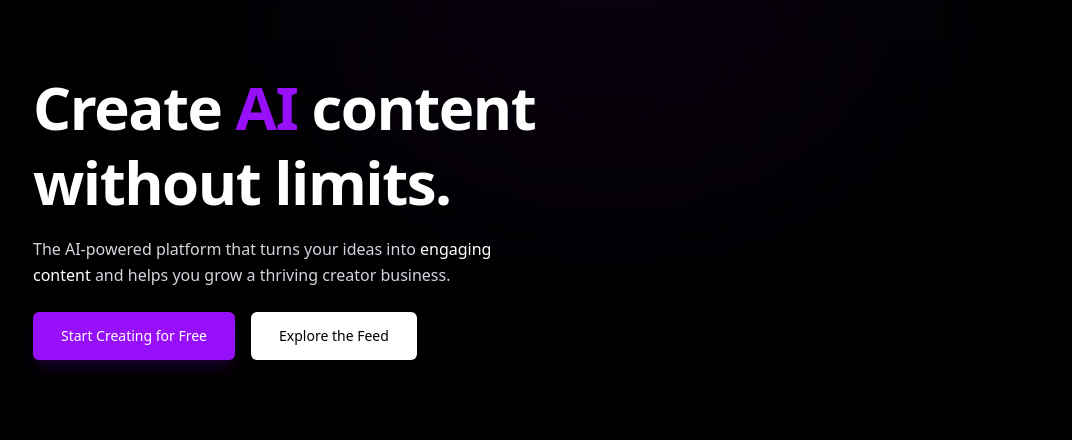
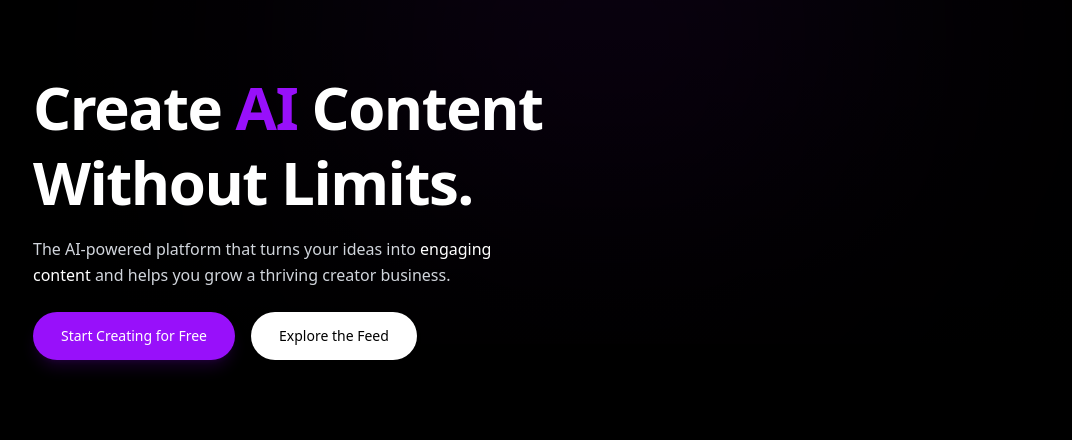
Before and after one commit to AmjustGettingStarted/Inkspire, a Next.js app: page / in a window 1280 px wide. Shown: the part 360-800 px from the top of the page, without its empty margins (31-1103 px from the left). Built offline with nearby package versions, Linux system fonts and the light colour scheme; no server answers.

Commit message:
feat(features): overhaul feature section layout and dark theme

```diff
--- a/components/public/hero-section.jsx
+++ b/components/public/hero-section.jsx
@@ -19,12 +19,13 @@ export default function HeroSection() {
 
         {/* Bottom Shadow Overlay for Text Contrast */}
         <div className="absolute inset-0 bg-gradient-to-t from-black via-black/50 to-transparent pointer-events-none z-10" />
+        <div className="absolute inset-x-0 bottom-0 h-24 bg-black pointer-events-none z-10" />
       </div>
 
       {/* Content Container - Fixed to Bottom Left */}
       <div className="relative z-20 mt-auto max-w-2xl space-y-4 pb-4">
         {/* Solid White Headline */}
-        <h1 className="text-4xl sm:text-5xl lg:text-6xl font-semibold tracking-tight text-white leading-tight">
+        <h1 className="text-4xl sm:text-5xl lg:text-6xl capitalize font-semibold tracking-tight text-white leading-tight">
           Create <span className="text-purple-600">AI</span> content <br />
           without limits.
         </h1>
@@ -41,7 +42,7 @@ export default function HeroSection() {
           {/* Primary CTA (Purple Rectangle) */}
           <Button
             asChild
-            className="bg-purple-600 hover:bg-purple-600 text-white font-medium px-7 py-6 rounded-sm text-sm transition-transform duration-500 hover:scale-[1.02] active:scale-[0.98] border-0 shadow-lg shadow-purple-950/40"
+            className="bg-purple-600 hover:bg-purple-600 text-white font-medium px-7 py-6 rounded-3xl text-sm transition-transform duration-500 hover:scale-[1.02] active:scale-[0.98] border-0 shadow-lg shadow-purple-950/40"
           >
             <Link href="/dashboard">Start Creating for Free</Link>
           </Button>
@@ -49,7 +50,7 @@ export default function HeroSection() {
           {/* Secondary CTA (White Rectangle) */}
           <Button
             asChild
-            className="bg-white hover:bg-white text-black font-medium px-7 py-6 rounded-sm text-sm transition-transform duration-500 hover:scale-[1.02] active:scale-[0.98] border-0 shadow-md"
+            className="bg-white hover:bg-white text-black font-medium px-7 py-6 rounded-3xl text-sm transition-transform duration-500 hover:scale-[1.02] active:scale-[0.98] border-0 shadow-md"
           >
             <Link href="/feed">Explore the Feed</Link>
           </Button>
```
